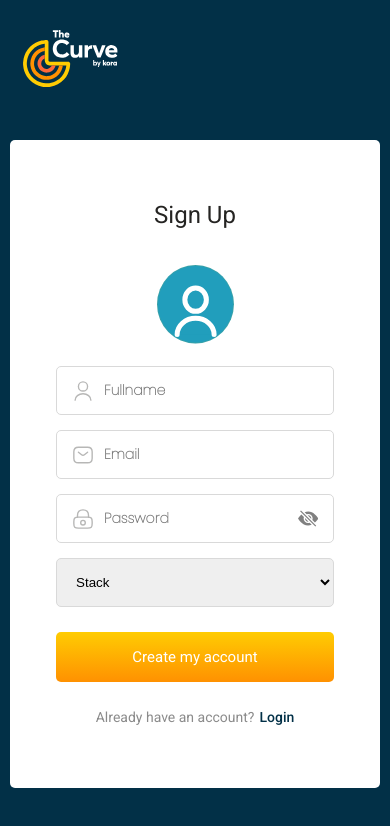
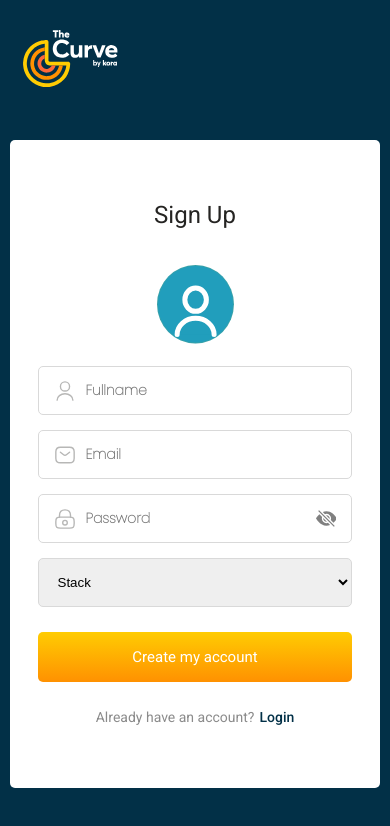
Before and after one commit to nwachukwuoparah/profile-generator, a React (Vite) app: page / in a window 390 px wide. Both pictures are taken after a click on the element "Sign Up". Shown: the top 826 px of the page. Built offline with nearby package versions, Linux system fonts and the light colour scheme.

Commit message:
responsiveness

```diff
--- a/src/Auth/Signup/signup.css
+++ b/src/Auth/Signup/signup.css
@@ -1,6 +1,6 @@
 .signup {
   width: 100vw;
-   min-height: 100vh;
+  min-height: 100vh;
   background-color: #023047;
   display: flex;
   align-items: center;
@@ -77,4 +77,8 @@
     width: 95%;
     margin-top: 10vh;
   }
+
+  .signup-input-wrap {
+    width: 85%;
+  }
 }
```
